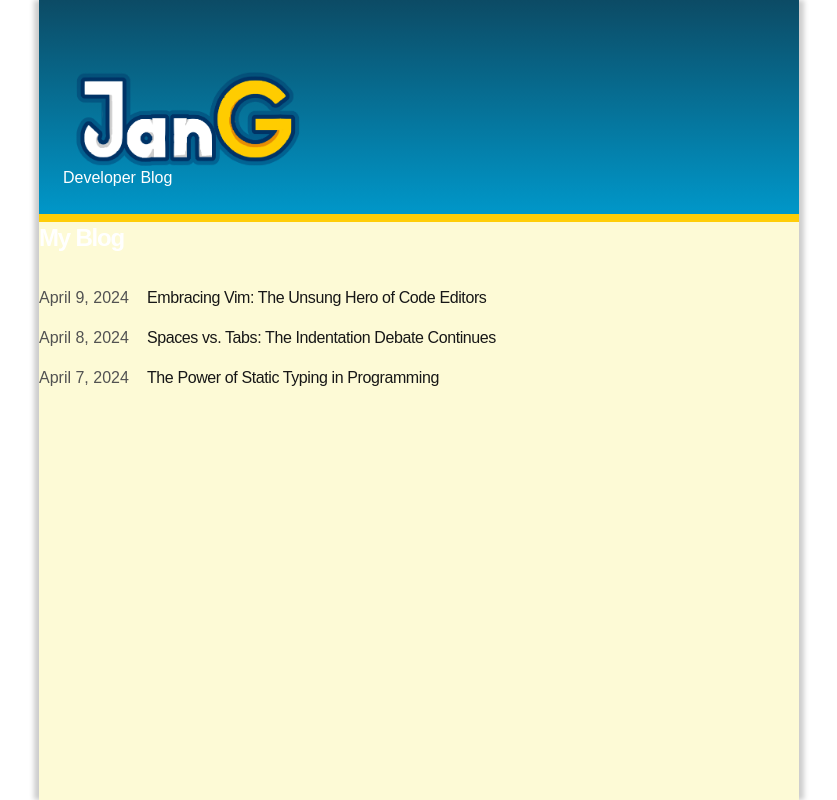
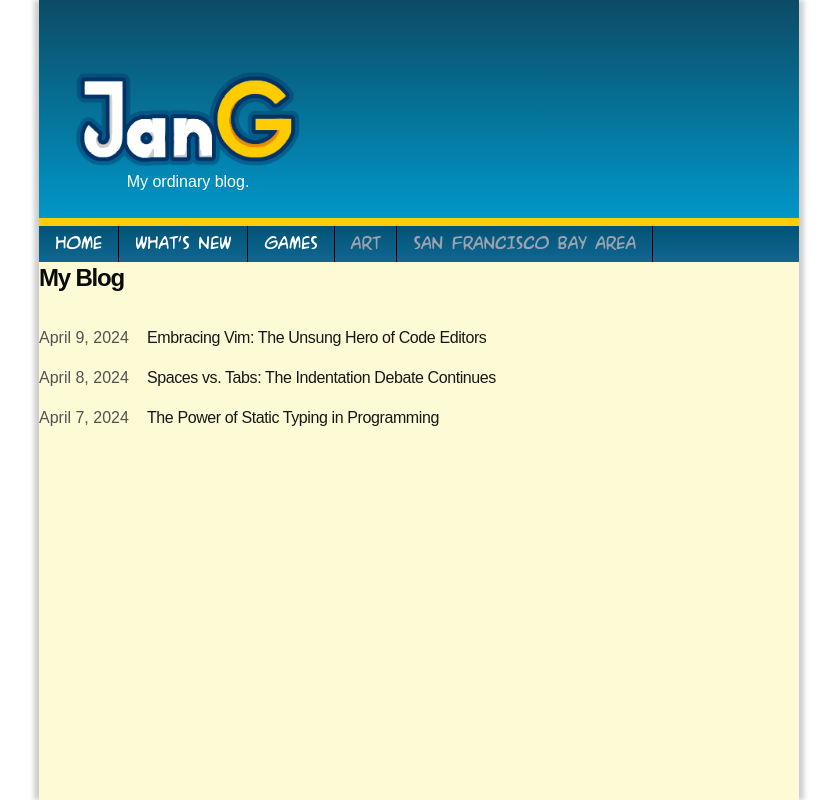
Before and after one commit to jangarong/jangarong.github.io, a Next.js app: page /blog in a window 1280 px wide. Shown: the whole page, without its empty margins (221-1058 px from the left). Built offline with nearby package versions, Linux system fonts and the light colour scheme.

Commit message:
add navbar

```diff
--- a/src/app/blog/globals.css
+++ b/src/app/blog/globals.css
@@ -7,7 +7,6 @@ html {
     width: 760px;
     box-shadow: 5px 0px 5px rgba(0, 0, 0, 0.2),
     -5px 0px 5px rgba(0, 0, 0, 0.2);
-    color: white;
     /* padding-left: 16px;
     padding-right: 16px; */
 }
@@ -16,6 +15,30 @@ html {
     background-color: #0097c9;
     background: linear-gradient(to bottom, #0c4b65, #0097c9);
     border-bottom: 8px solid #ffcd08;
+    color: white;
+        /* https://online-fonts.com/fonts/acme-explosive/download */
+}
+
+.navbar-penguin {
+    background: linear-gradient(to bottom, #025374, #106793);
+       color: white;
+        /* https://online-fonts.com/fonts/acme-explosive/download */
+    font-family: acme;
+}
+
+.navbar-penguin a:hover {
+    color: yellow;
+    background-color: rgba(255, 255, 255, 0.443);
+}
+
+@font-face {
+    font-family: acme;
+    src: url("../fonts/acme.ttf");
+}
+
+@font-face {
+    font-family: acme-bold;
+    src: url("../fonts/acme-bold.ttf");
 }
 
 /* @media (min-width: 576px) {
--- a/src/app/blog/page.tsx
+++ b/src/app/blog/page.tsx
@@ -13,9 +13,28 @@ export default function Page() {
       <div className="base">
         <div className="base-banner pt-[48px]">
           <div className="p-[24px] flex flex-col align-center">
-            <Image src="./assets/jang-penguin.png" alt="JanG." width={250} height={50} />
-            <div className="color-white">Developer Blog</div>
+            <div className="flex flex-col align-center justify-center w-[250px]">
+              <Image src="./assets/jang-penguin.png" alt="JanG." width={250} height={50} />
+              <div className="text-center mt-[4px]">My ordinary blog.</div>
+            </div>
           </div>
+        </div>
+        <div className="navbar-penguin h-[36px] flex">
+          <a href="/" className="border-r border-black pl-[16px] pr-[16px] pt-[6px] h-[100%] flex flex-col">
+            HOME
+          </a>
+          <a href="/blog" className="border-r border-black pl-[16px] pr-[16px] pt-[6px] h-[100%] flex flex-col">
+            WHAT'S NEW
+          </a>
+          <a href="/blog/games" className="border-r border-black pl-[16px] pr-[16px] pt-[6px] h-[100%] flex flex-col">
+            GAMES
+          </a>
+          <a href="/blog/art" className="text-gray-400 pointer-events-none border-r border-black pl-[16px] pr-[16px] pt-[6px] h-[100%] flex flex-col">
+            ART
+          </a>
+          <a href="/blog/bayarea" className="text-gray-400 pointer-events-none border-r border-black pl-[16px] pr-[16px] pt-[6px] h-[100%] flex flex-col">
+            SAN FRANCISCO BAY AREA
+          </a>
         </div>
         <h1 className="font-semibold text-2xl mb-8 tracking-tighter">My Blog</h1>
         <BlogPosts />
--- a/src/components/navbar.tsx
+++ b/src/components/navbar.tsx
@@ -5,12 +5,12 @@ import Link from "next/link";
 
 const menuButtons = [
     {
-        "name": "Side A",
+        "name": "Home",
         "link": "/",
         "enabled": true,
     },
     {
-        "name": "Side B",
+        "name": "What's New",
         "link": "/blog",
         "enabled": true,
     },
```
Also changed, not shown: src/app/fonts/acme-bold.ttf (added), src/app/fonts/acme.ttf (added).
